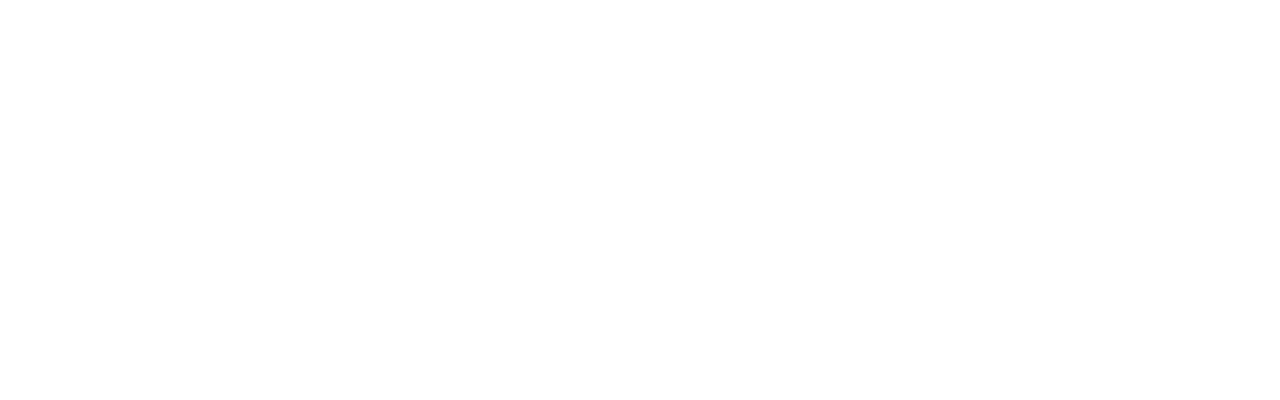
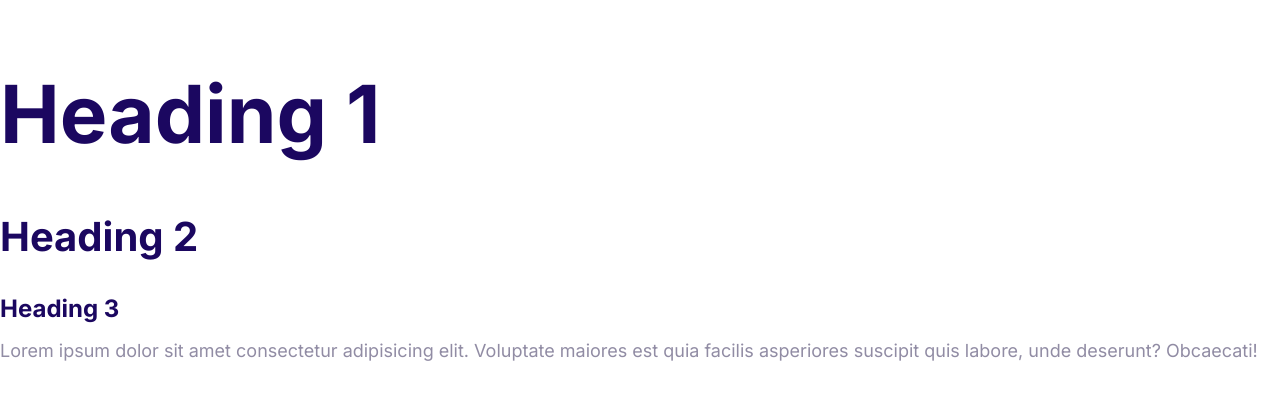
Before and after one commit to NewbieOcOpus/moshify, a plain HTML site: page index.html in a window 1280 px wide. Drawn offline with Linux system fonts and the light colour scheme.

Commit message:
Define the styles for the fonts.

```diff
--- a/css/styles.css
+++ b/css/styles.css
@@ -1,7 +1,57 @@
-:rootz {
+:root {
   --color-primary: #2584ff;
   --color-secondary: #00d9ff;
   --color-accent: #ff3400;
   --color-headings: #1b0760;
   --color-body: #918ca4;
 }
+
+html {
+  /* 62.5% of 16px = 10px */
+  font-size: 62.5%;
+}
+
+body {
+  font-family: Inter, Arial, Helvetica, sans-serif;
+  font-size: 2.4rem;
+  line-height: 1.5;
+  color: var(--color-body);
+}
+
+h1,
+h2,
+h3 {
+  color: var(--color-headings);
+  margin-bottom: 1rem;
+}
+
+h1 {
+  font-size: 7rem;
+}
+
+h2 {
+  font-size: 4rem;
+}
+
+h3 {
+  font-size: 3rem;
+}
+
+p {
+  margin-top: 0;
+}
+
+@media screen and (min-width: 1024px) {
+  body {
+    font-size: 1.8rem;
+  }
+  h1 {
+    font-size: 8rem;
+  }
+  h2 {
+    font-size: 4rem;
+  }
+  h3 {
+    font-size: 2.4rem;
+  }
+}
--- a/index.html
+++ b/index.html
@@ -5,8 +5,22 @@
     <meta http-equiv="X-UA-Compatible" content="IE=edge" />
     <meta name="viewport" content="width=device-width, initial-scale=1.0" />
     <title>Document</title>
+    <link rel="preconnect" href="https://fonts.gstatic.com" />
+    <link
+      href="https://fonts.googleapis.com/css2?family=Inter:wght@400;700&display=swap"
+      rel="stylesheet"
+    />
     <link rel="stylesheet" href="css/normalize.css" />
     <link rel="stylesheet" href="css/styles.css" />
   </head>
-  <body></body>
+  <body>
+    <h1>Heading 1</h1>
+    <h2>Heading 2</h2>
+    <h3>Heading 3</h3>
+    <p>
+      Lorem ipsum dolor sit amet consectetur adipisicing elit. Voluptate maiores
+      est quia facilis asperiores suscipit quis labore, unde deserunt?
+      Obcaecati!
+    </p>
+  </body>
 </html>
```
